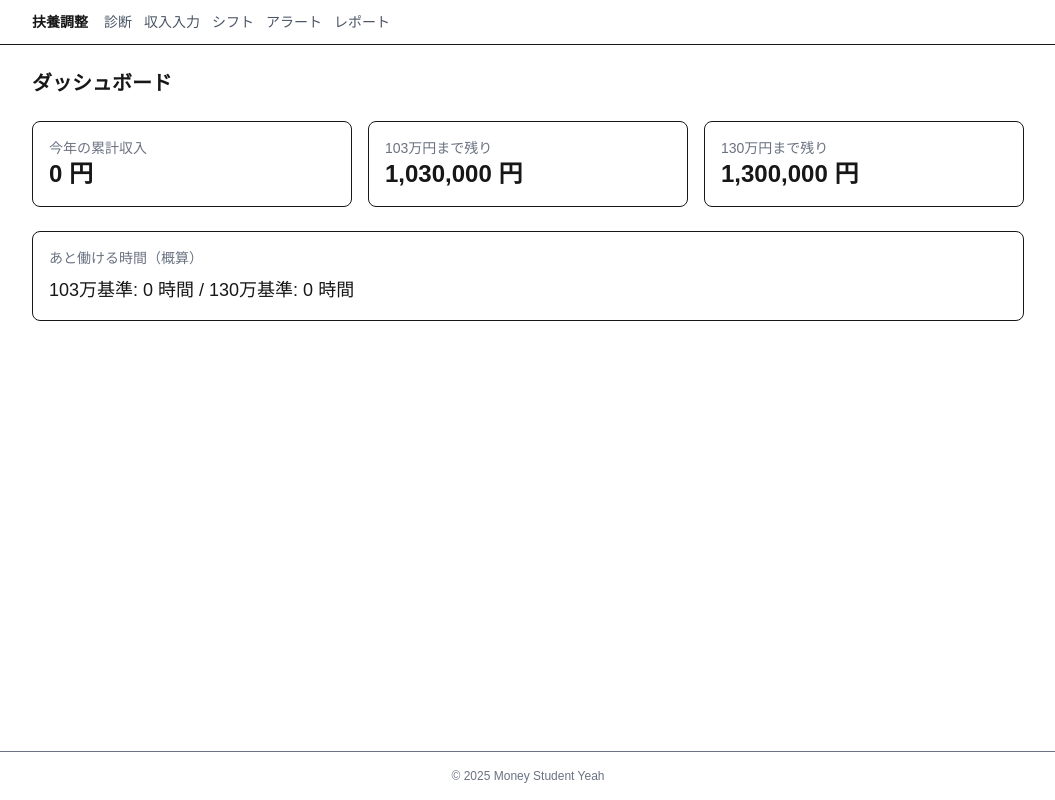
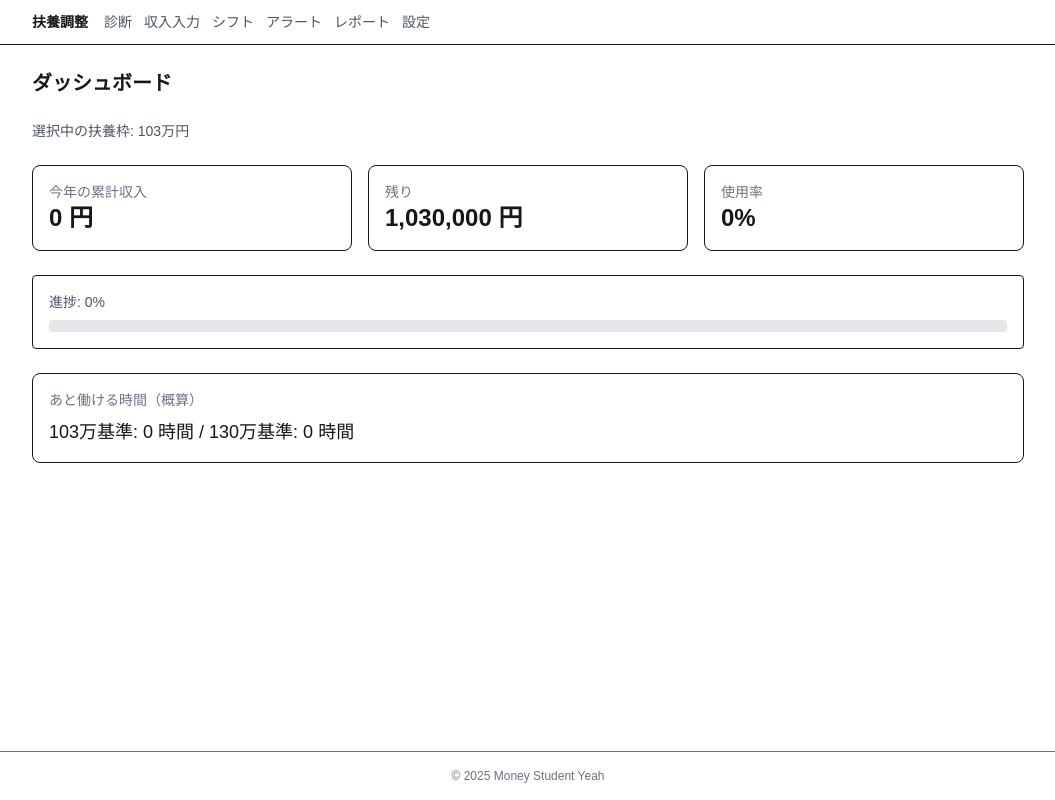
Before and after one commit to Shun861/money-student-yeah, a Next.js app: page / in a window 1280 px wide. Shown: the whole page, without its empty margins (112-1167 px from the left). Built offline with nearby package versions, Linux system fonts and the light colour scheme.

Commit message:
feat(frontend): bracket selection + dashboard progress; docs: add FE requirements; align alerts/report

```diff
--- a/src/app/alerts/page.tsx
+++ b/src/app/alerts/page.tsx
@@ -10,8 +10,7 @@ export default function AlertsPage() {
   const r = calculateWalls(profile, incomes, shifts);
 
   const alerts: string[] = [];
-  if (r.remainingTo103 <= 5000) alerts.push(`103万円まであと${r.remainingTo103.toLocaleString()}円`);
-  if (r.remainingTo130 <= 5000) alerts.push(`130万円まであと${r.remainingTo130.toLocaleString()}円`);
+  if (r.remainingToLimit <= 5000) alerts.push(`${profile.bracket ?? 103}万円まであと${r.remainingToLimit.toLocaleString()}円`);
 
   return (
     <div className="grid gap-6">
--- a/src/app/layout.tsx
+++ b/src/app/layout.tsx
@@ -36,6 +36,7 @@ export default function RootLayout({
                 <Link href="/schedule" className="hover:text-black">シフト</Link>
                 <Link href="/alerts" className="hover:text-black">アラート</Link>
                 <Link href="/report" className="hover:text-black">レポート</Link>
+                <Link href="/settings" className="hover:text-black">設定</Link>
               </div>
             </nav>
           </header>
--- a/src/app/page.tsx
+++ b/src/app/page.tsx
@@ -9,20 +9,22 @@ export default function Home() {
   return (
     <div className="grid gap-6">
       <h1 className="text-xl font-semibold">ダッシュボード</h1>
+      <div className="text-sm text-gray-600">選択中の扶養枠: {profile.bracket}万円</div>
       <div className="grid grid-cols-1 sm:grid-cols-2 lg:grid-cols-3 gap-4">
         <div className="rounded-lg border p-4">
           <div className="text-sm text-gray-500">今年の累計収入</div>
           <div className="text-2xl font-bold">{r.totalIncomeYTD.toLocaleString()} 円</div>
         </div>
         <div className="rounded-lg border p-4">
-          <div className="text-sm text-gray-500">103万円まで残り</div>
-          <div className="text-2xl font-bold">{r.remainingTo103.toLocaleString()} 円</div>
+          <div className="text-sm text-gray-500">残り</div>
+          <div className="text-2xl font-bold">{r.remainingToLimit.toLocaleString()} 円</div>
         </div>
         <div className="rounded-lg border p-4">
-          <div className="text-sm text-gray-500">130万円まで残り</div>
-          <div className="text-2xl font-bold">{r.remainingTo130.toLocaleString()} 円</div>
+          <div className="text-sm text-gray-500">使用率</div>
+          <div className="text-2xl font-bold">{r.percentUsed}%</div>
         </div>
       </div>
+      <ProgressBar percent={r.percentUsed} />
       <div className="rounded-lg border p-4">
         <div className="text-sm text-gray-500 mb-2">あと働ける時間（概算）</div>
         <div className="text-lg">103万基準: {r.estimatedHoursLeftBy103} 時間 / 130万基準: {r.estimatedHoursLeftBy130} 時間</div>
@@ -30,3 +32,15 @@ export default function Home() {
     </div>
   );
 }
+
+function ProgressBar({ percent }: { percent: number }) {
+  const color = percent < 70 ? "bg-green-500" : percent < 90 ? "bg-yellow-500" : "bg-red-500";
+  return (
+    <div className="w-full rounded border p-4">
+      <div className="text-sm text-gray-600 mb-2">進捗: {percent}%</div>
+      <div className="h-3 w-full bg-gray-200 rounded">
+        <div className={`h-3 ${color} rounded`} style={{ width: `${percent}%` }} />
+      </div>
+    </div>
+  );
+}
--- a/src/app/report/page.tsx
+++ b/src/app/report/page.tsx
@@ -16,10 +16,10 @@ export default function ReportPage() {
         <div className="mt-2 grid grid-cols-2 gap-4 text-sm">
           <div>累計収入</div>
           <div className="text-right font-semibold">{r.totalIncomeYTD.toLocaleString()} 円</div>
-          <div>103万円まで残り</div>
-          <div className="text-right font-semibold">{r.remainingTo103.toLocaleString()} 円</div>
-          <div>130万円まで残り</div>
-          <div className="text-right font-semibold">{r.remainingTo130.toLocaleString()} 円</div>
+          <div>{(profile.bracket ?? 103)}万円まで残り</div>
+          <div className="text-right font-semibold">{r.remainingToLimit.toLocaleString()} 円</div>
+          <div>使用率</div>
+          <div className="text-right font-semibold">{r.percentUsed}%</div>
         </div>
       </div>
       <button className="rounded bg-black text-white px-4 py-2 text-sm w-fit" onClick={() => window.print()}>PDFとして保存（印刷）</button>
--- /dev/null
+++ b/src/app/settings/page.tsx
@@ -0,0 +1,25 @@
+"use client";
+import { useAppStore } from "@/lib/store";
+
+export default function SettingsPage() {
+  const profile = useAppStore((s) => s.profile);
+  const setProfile = useAppStore((s) => s.setProfile);
+
+  return (
+    <div className="grid gap-6 max-w-xl">
+      <h1 className="text-xl font-semibold">設定</h1>
+      <label className="grid gap-1">
+        <span className="text-sm text-gray-600">扶養枠</span>
+        <select
+          className="border rounded px-3 py-2"
+          value={profile.bracket ?? 103}
+          onChange={(e) => setProfile({ bracket: Number(e.target.value) as 103 | 130 | 150 })}
+        >
+          <option value={103}>103万円</option>
+          <option value={130}>130万円</option>
+          <option value={150}>150万円</option>
+        </select>
+      </label>
+    </div>
+  );
+}
--- a/src/lib/rules.ts
+++ b/src/lib/rules.ts
@@ -5,8 +5,8 @@ export type WallType = "103" | "130";
 
 export type CalcResult = {
 	totalIncomeYTD: number;
-	remainingTo103: number;
-	remainingTo130: number;
+	remainingToLimit: number;
+	percentUsed: number; // 0-100
 	estimatedHoursLeftBy103: number; // using default hourly wage
 	estimatedHoursLeftBy130: number;
 };
@@ -20,20 +20,18 @@ export function calculateWalls(
 	const incomesThisYear = incomes.filter((i) => dayjs(i.date).year() === year);
 	const totalIncomeYTD = incomesThisYear.reduce((sum, i) => sum + i.amount, 0);
 
-	const limit103 = 1030000;
-	const limit130 = 1300000;
-
-	const remainingTo103 = Math.max(0, limit103 - totalIncomeYTD);
-	const remainingTo130 = Math.max(0, limit130 - totalIncomeYTD);
+	const limit = (profile.bracket ?? 103) * 10000; // 万円入力を円に
+	const remainingToLimit = Math.max(0, limit - totalIncomeYTD);
+	const percentUsed = Math.min(100, Math.round((totalIncomeYTD / limit) * 100));
 
 	const hourly = profile.defaultHourlyWage || 0;
-	const estimatedHoursLeftBy103 = hourly > 0 ? Math.floor(remainingTo103 / hourly) : 0;
-	const estimatedHoursLeftBy130 = hourly > 0 ? Math.floor(remainingTo130 / hourly) : 0;
+	const estimatedHoursLeftBy103 = hourly > 0 ? Math.floor(Math.max(0, 1030000 - totalIncomeYTD) / hourly) : 0;
+	const estimatedHoursLeftBy130 = hourly > 0 ? Math.floor(Math.max(0, 1300000 - totalIncomeYTD) / hourly) : 0;
 
 	return {
 		totalIncomeYTD,
-		remainingTo103,
-		remainingTo130,
+		remainingToLimit,
+		percentUsed,
 		estimatedHoursLeftBy103,
 		estimatedHoursLeftBy130,
 	};
--- a/src/lib/store.ts
+++ b/src/lib/store.ts
@@ -7,6 +7,7 @@ export type UserProfile = {
 	isParentDependent?: boolean;
 	employerSize?: EmployerSize;
 	defaultHourlyWage?: number; // 円/時
+    bracket?: 103 | 130 | 150;
 };
 
 export type IncomeEntry = {
@@ -41,6 +42,7 @@ export const useAppStore = create<AppState>((set) => ({
 		isParentDependent: undefined,
 		employerSize: "unknown",
 		defaultHourlyWage: undefined,
+        bracket: 103,
 	},
 	incomes: [],
 	shifts: [],
```
Also changed, not shown: 1 other file (tests, documents, lock files or other folders).
